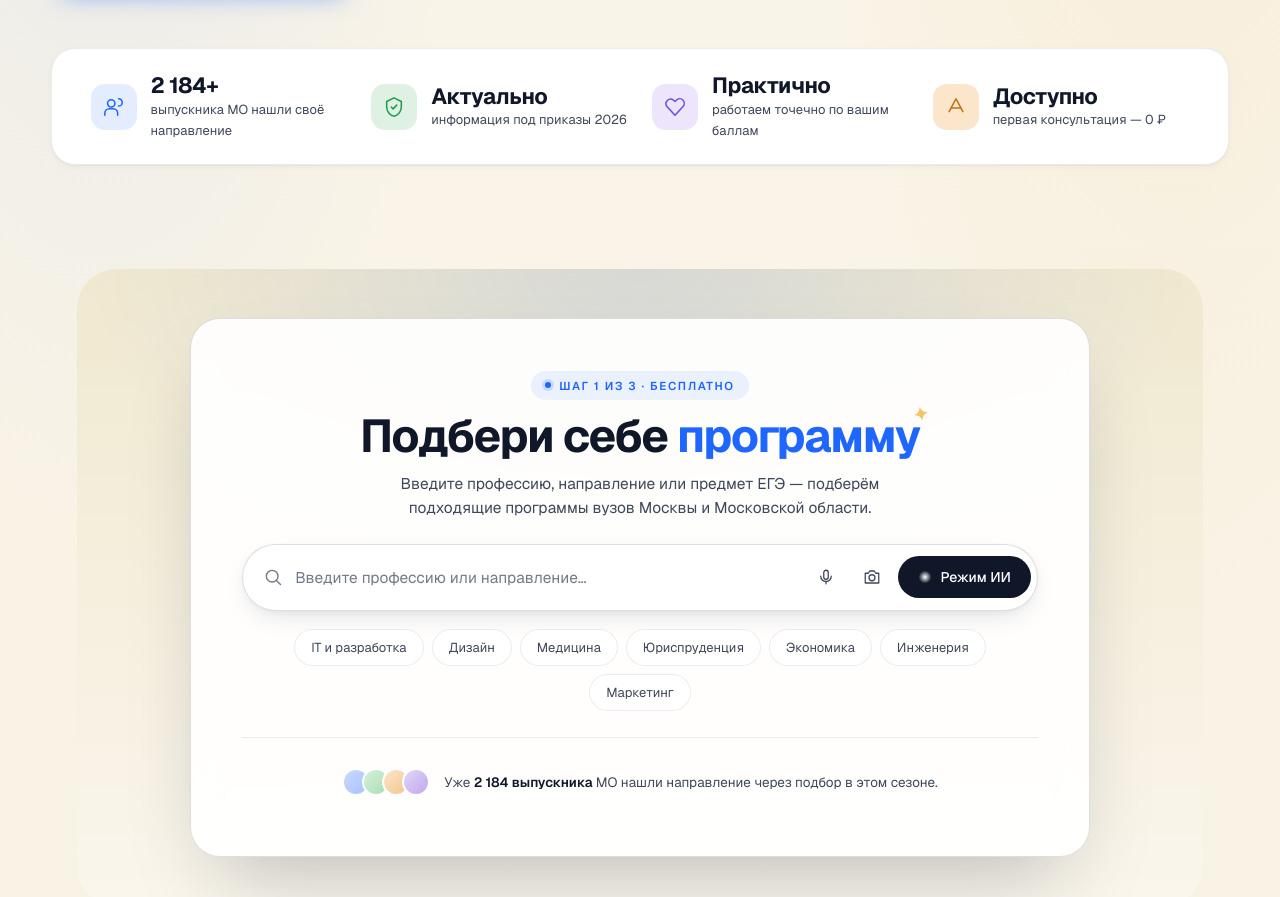
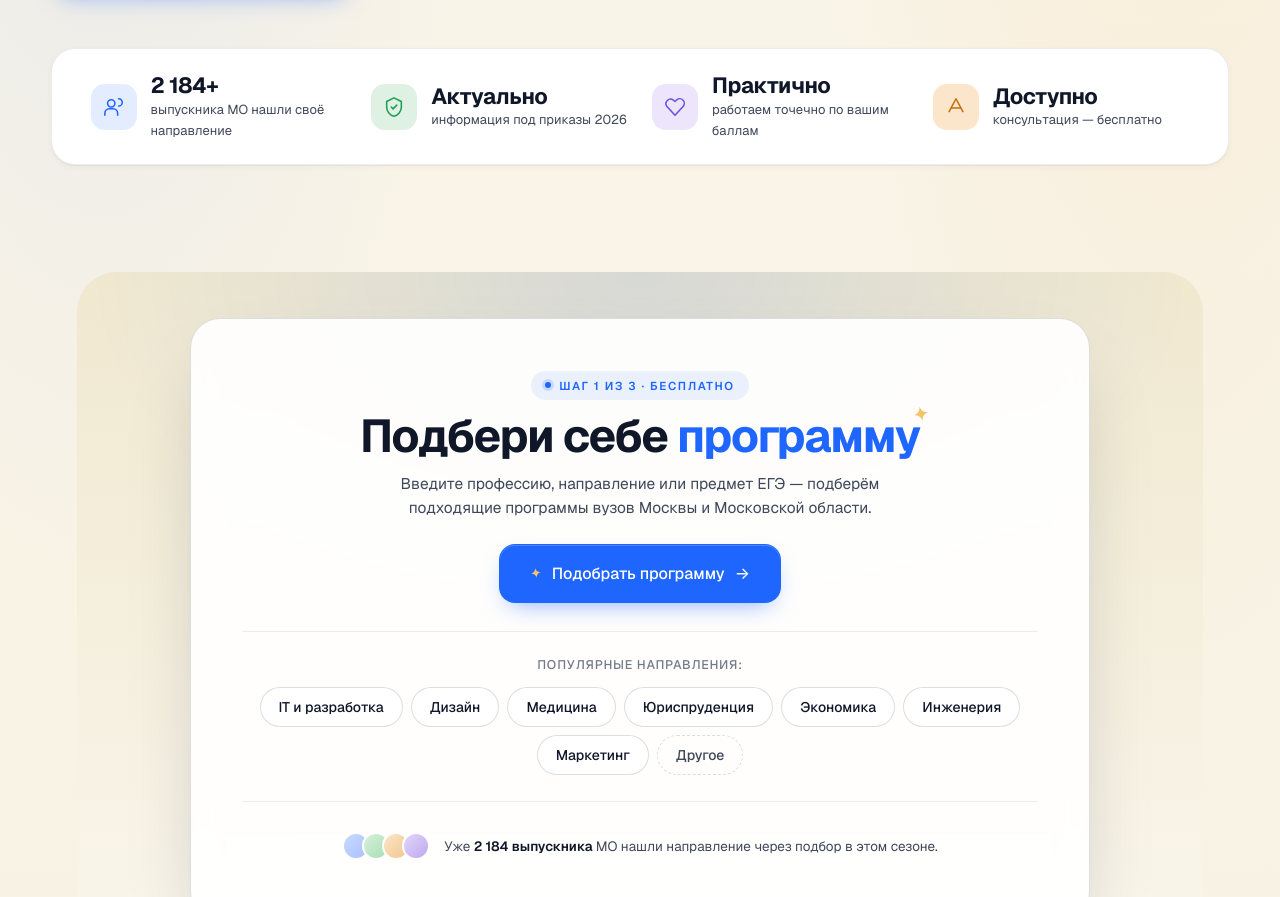
Before and after one commit to fahnasloh-hash/put-k-professii, a plain HTML site: page index.html in a window 1280 px wide. Shown: the part 941-1838 px from the top of the page. Drawn offline with nearby package versions, Linux system fonts and the light colour scheme.

Commit message:
Replace picker search with CTA button; auto-fill direction in form; fix dark dropdown options

```diff
--- a/index.html
+++ b/index.html
@@ -376,14 +376,36 @@ body{
   width:14px;height:14px;border-radius:50%;
   background:radial-gradient(circle,#fff,transparent 65%);
 }
-.picker__tags{margin-top:18px;display:flex;flex-wrap:wrap;gap:8px;justify-content:center}
+.picker__cta{margin-top:8px;display:flex;justify-content:center}
+.picker__btn{
+  padding:18px 30px;font-size:16px;border-radius:16px;
+  position:relative;
+}
+.picker__btn-spark{
+  display:inline-block;color:#F4C46A;font-size:14px;
+  transform:rotate(-10deg);
+}
+.picker__tags-wrap{
+  margin-top:28px;padding-top:24px;
+  border-top:1px solid var(--line);
+  display:flex;flex-direction:column;align-items:center;gap:14px;
+}
+.picker__tags-label{
+  font-size:12.5px;letter-spacing:.06em;text-transform:uppercase;
+  color:var(--ink-mute);font-weight:500;
+}
+.picker__tags{display:flex;flex-wrap:wrap;gap:8px;justify-content:center}
 .tag{
-  padding:9px 16px;border-radius:999px;
-  background:rgba(255,255,255,.7);border:1px solid var(--line);
-  font-size:13px;color:var(--ink-soft);
-  transition:background .2s var(--ease),color .2s var(--ease),border-color .2s var(--ease);
+  padding:10px 18px;border-radius:999px;
+  background:rgba(255,255,255,.85);border:1px solid var(--line-strong);
+  font-size:14px;color:var(--ink);font-weight:500;
+  transition:background .2s var(--ease),color .2s var(--ease),border-color .2s var(--ease),transform .2s var(--ease);
 }
-.tag:hover{background:var(--ink);color:#fff;border-color:var(--ink)}
+.tag:hover{background:var(--brand);color:#fff;border-color:var(--brand);transform:translateY(-1px)}
+.tag--other{
+  background:transparent;border-style:dashed;color:var(--ink-soft);
+}
+.tag--other:hover{background:var(--ink);border-color:var(--ink);border-style:solid;color:#fff}
 .picker__foot{
   margin-top:26px;padding-top:22px;border-top:1px solid var(--line);
   display:flex;align-items:center;gap:14px;justify-content:center;text-align:center;
@@ -489,7 +511,15 @@ body{
 }
 .field input::placeholder,.field textarea::placeholder{color:rgba(255,255,255,.42)}
 .field input:focus,.field select:focus,.field textarea:focus{border-color:var(--brand);background:rgba(31,102,255,.10)}
-.field select{appearance:none;background-image:linear-gradient(45deg,transparent 50%,rgba(255,255,255,.5) 50%),linear-gradient(135deg,rgba(255,255,255,.5) 50%,transparent 50%);background-position:calc(100% - 18px) 50%,calc(100% - 13px) 50%;background-size:5px 5px;background-repeat:no-repeat}
+.field select{appearance:none;background-image:linear-gradient(45deg,transparent 50%,rgba(255,255,255,.5) 50%),linear-gradient(135deg,rgba(255,255,255,.5) 50%,transparent 50%);background-position:calc(100% - 18px) 50%,calc(100% - 13px) 50%;background-size:5px 5px;background-repeat:no-repeat;padding-right:36px}
+.field select option,
+.field select optgroup{
+  background-color:#1A2235;
+  color:#FFFFFF;
+  padding:10px;
+}
+.field select:invalid{color:rgba(255,255,255,.5)}
+.field select option[value=""][disabled]{color:rgba(255,255,255,.5)}
 .cta__form .btn--primary{grid-column:1/-1;margin-top:4px}
 .cta__legal{grid-column:1/-1;font-size:12px;color:rgba(255,255,255,.55);margin:0;line-height:1.5}
 .cta__legal a{color:rgba(255,255,255,.85);text-decoration:underline;text-underline-offset:2px}
@@ -738,7 +768,7 @@ body{
     </span>
     <div>
       <strong>Доступно</strong>
-      <span>первая консультация — 0&nbsp;₽</span>
+      <span>консультация — бесплатно</span>
     </div>
   </div>
 </section>
@@ -762,31 +792,26 @@ body{
       </p>
     </header>
 
-    <form class="picker__search" onsubmit="event.preventDefault(); document.getElementById('form')?.scrollIntoView({behavior:'smooth'});">
-      <span class="picker__search-icon" aria-hidden="true">
-        <svg viewBox="0 0 24 24" fill="none" stroke="currentColor" stroke-width="1.7" stroke-linecap="round" stroke-linejoin="round"><circle cx="11" cy="11" r="7"/><path d="m21 21-4.3-4.3"/></svg>
-      </span>
-      <input type="text" class="picker__input" placeholder="Введите профессию или направление…" aria-label="Поиск программы" />
-      <button type="button" class="picker__chip" aria-label="Голосовой ввод">
-        <svg viewBox="0 0 24 24" fill="none" stroke="currentColor" stroke-width="1.7" stroke-linecap="round" stroke-linejoin="round"><rect x="9" y="3" width="6" height="12" rx="3"/><path d="M5 11a7 7 0 0 0 14 0M12 18v3"/></svg>
+    <div class="picker__cta">
+      <button type="button" class="btn btn--primary btn--lg picker__btn" data-pick="">
+        <span class="picker__btn-spark" aria-hidden="true">✦</span>
+        Подобрать программу
+        <span aria-hidden="true">→</span>
       </button>
-      <button type="button" class="picker__chip" aria-label="Поиск по фото аттестата">
-        <svg viewBox="0 0 24 24" fill="none" stroke="currentColor" stroke-width="1.7" stroke-linecap="round" stroke-linejoin="round"><path d="M3 7h4l2-3h6l2 3h4v13H3z"/><circle cx="12" cy="13" r="4"/></svg>
-      </button>
-      <button type="submit" class="picker__go">
-        <span class="picker__go-spark" aria-hidden="true"></span>
-        Режим&nbsp;ИИ
-      </button>
-    </form>
+    </div>
 
-    <div class="picker__tags" role="list" aria-label="Популярные направления">
-      <button class="tag" type="button">IT и&nbsp;разработка</button>
-      <button class="tag" type="button">Дизайн</button>
-      <button class="tag" type="button">Медицина</button>
-      <button class="tag" type="button">Юриспруденция</button>
-      <button class="tag" type="button">Экономика</button>
-      <button class="tag" type="button">Инженерия</button>
-      <button class="tag" type="button">Маркетинг</button>
+    <div class="picker__tags-wrap">
+      <div class="picker__tags-label">Популярные направления:</div>
+      <div class="picker__tags" role="list" aria-label="Популярные направления">
+        <button class="tag" type="button" data-pick="IT и разработка">IT и&nbsp;разработка</button>
+        <button class="tag" type="button" data-pick="Дизайн">Дизайн</button>
+        <button class="tag" type="button" data-pick="Медицина">Медицина</button>
+        <button class="tag" type="button" data-pick="Юриспруденция">Юриспруденция</button>
+        <button class="tag" type="button" data-pick="Экономика">Экономика</button>
+        <button class="tag" type="button" data-pick="Инженерия">Инженерия</button>
+        <button class="tag" type="button" data-pick="Маркетинг">Маркетинг</button>
+        <button class="tag tag--other" type="button" data-pick="__other__">Другое</button>
+      </div>
     </div>
 
     <div class="picker__foot">
@@ -934,6 +959,10 @@ body{
         </select>
       </div>
       <div class="field field--full">
+        <label for="f-direction">Направление</label>
+        <input id="f-direction" type="text" placeholder="Например: IT и разработка, медицина, дизайн…" />
+      </div>
+      <div class="field field--full">
         <label for="f-goal">Что важно разобрать (необязательно)</label>
         <textarea id="f-goal" rows="3" placeholder="Например: не знаю, куда идти с обществом и информатикой"></textarea>
       </div>
@@ -1018,10 +1047,27 @@ body{
     phone.addEventListener('focus', () => { if (!phone.value) phone.value = '+7 ('; });
   }
 
-  // Tags fill input
-  const input = document.querySelector('.picker__input');
-  document.querySelectorAll('.picker__tags .tag').forEach(tag => {
-    tag.addEventListener('click', () => { if (input) { input.value = tag.textContent.trim(); input.focus(); } });
+  // Picker → form: tags & button fill direction field and scroll to form
+  const directionField = document.getElementById('f-direction');
+  const formSection = document.getElementById('form');
+  const goToForm = (value, focusDirection) => {
+    if (directionField) directionField.value = value || '';
+    formSection?.scrollIntoView({ behavior: 'smooth', block: 'start' });
+    if (focusDirection && directionField) {
+      setTimeout(() => directionField.focus({ preventScroll: true }), 700);
+    }
+  };
+  document.querySelectorAll('[data-pick]').forEach(el => {
+    el.addEventListener('click', () => {
+      const pick = el.dataset.pick;
+      if (pick === '__other__') {
+        goToForm('', true);
+      } else if (pick) {
+        goToForm(pick, false);
+      } else {
+        goToForm('', true);
+      }
+    });
   });
 
   // Smooth scroll
```
